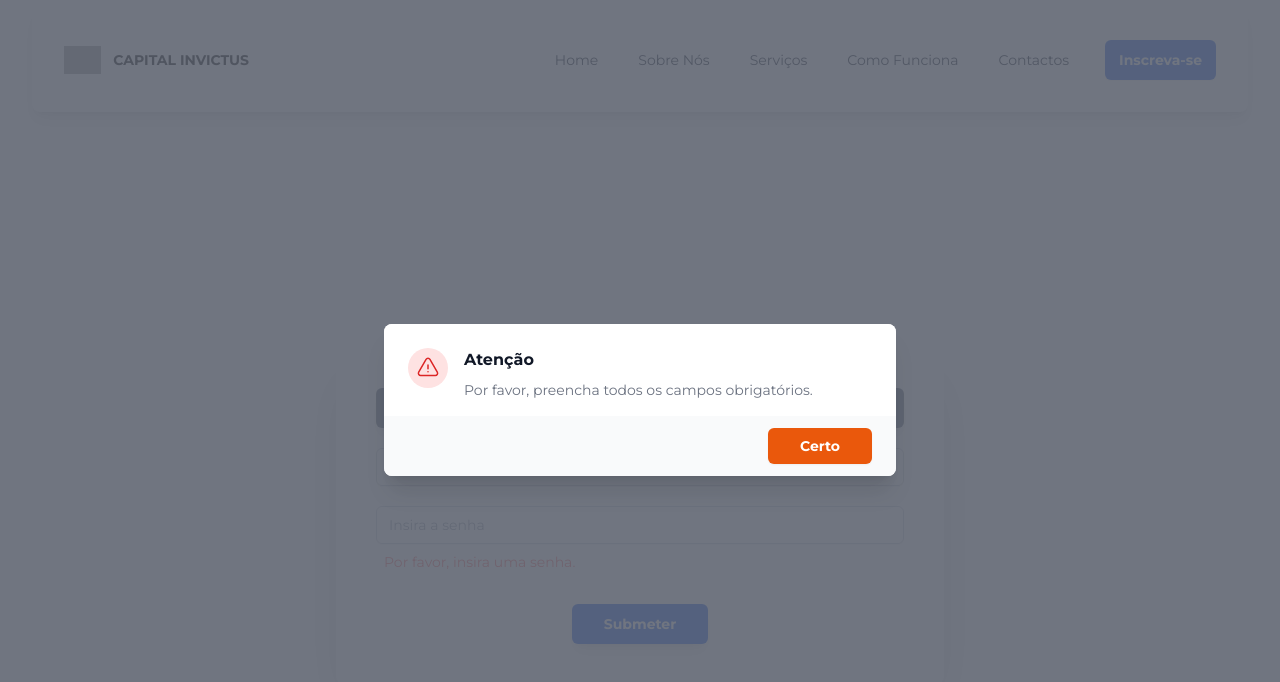
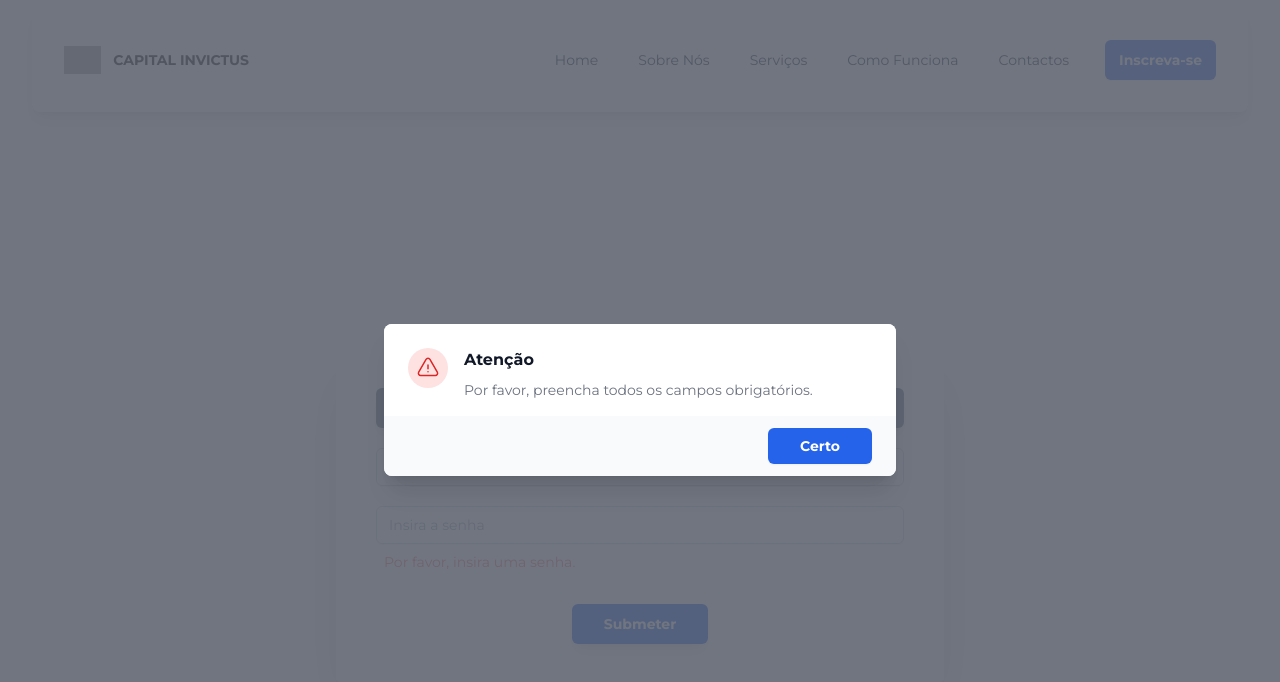
Before and after one commit to darkeny/capital-invictus, a React (Vite) app in the folder ui/evolution/: page /signin in a window 1280 px wide. Both pictures are taken after typing "name@example.com" into the empty fields and a click on the button "Submeter". Shown: the top 682 px of the page. Built offline with nearby package versions, Linux system fonts and the light colour scheme; no server answers; grey boxes are pictures that could not be loaded.

Commit message:
update: adding modal alert

```diff
--- a/ui/evolution/src/components/Modal/alert.tsx
+++ b/ui/evolution/src/components/Modal/alert.tsx
@@ -42,7 +42,7 @@ const Alert: React.FC<ModalProps> = ({ text, isOpen, onClose }) => {
                     </div>
                   </div>
                   <div className="bg-gray-50 px-4 py-3 sm:flex sm:flex-row-reverse sm:px-6">
-                    <button onClick={handleCloseModal} type="button" className="px-8 inline-flex w-full justify-center rounded-md bg-orange-600 py-2 text-sm font-semibold text-white shadow-sm hover:bg-orange-500 sm:ml-3 sm:w-auto">Certo</button>
+                    <button onClick={handleCloseModal} type="button" className="px-8 inline-flex w-full justify-center rounded-md bg-blue-600 py-2 text-sm font-semibold text-white shadow-sm hover:bg-blue-500 sm:ml-3 sm:w-auto">Certo</button>
                   </div>
                 </div>
               </div>
```
